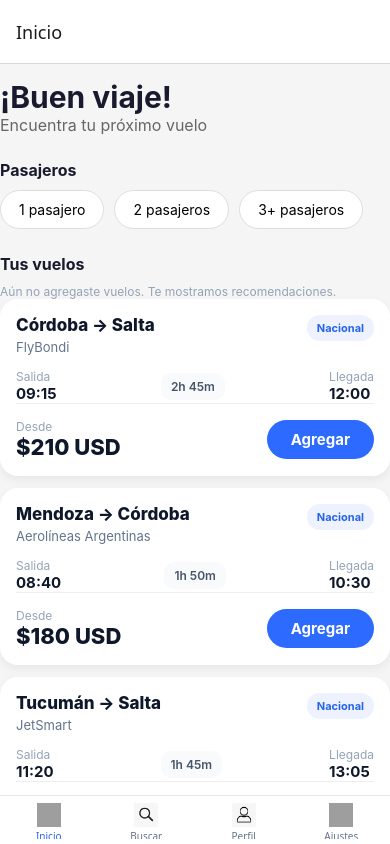
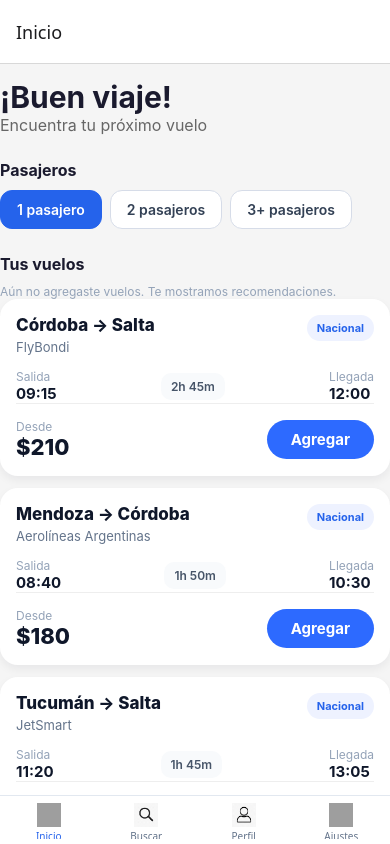
Before and after one commit to juancet01/tronco, a React Native app: screen /Home in a window 390 px wide. Built offline with nearby package versions, Linux system fonts and the light colour scheme; grey boxes are pictures that could not be loaded.

Commit message:
funcionamiento botones(pasa,busca)

```diff
--- /dev/null
+++ b/src/context/TripContext.js
@@ -0,0 +1,37 @@
+import React, { createContext, useContext, useMemo, useState } from 'react';
+
+const TripContext = createContext(null);
+
+export function TripProvider({ children }) {
+  const [savedTrips, setSavedTrips] = useState([]);
+
+  const value = useMemo(
+    () => ({
+      savedTrips,
+      addTrip: (trip) => {
+        setSavedTrips((currentTrips) =>
+          currentTrips.some((item) => item.id === trip.id)
+            ? currentTrips
+            : [...currentTrips, trip]
+        );
+      },
+      removeTrip: (tripId) => {
+        setSavedTrips((currentTrips) => currentTrips.filter((item) => item.id !== tripId));
+      },
+      isTripSaved: (tripId) => savedTrips.some((item) => item.id === tripId),
+    }),
+    [savedTrips]
+  );
+
+  return <TripContext.Provider value={value}>{children}</TripContext.Provider>;
+}
+
+export function useTrips() {
+  const context = useContext(TripContext);
+
+  if (!context) {
+    throw new Error('useTrips debe usarse dentro de TripProvider');
+  }
+
+  return context;
+}
--- a/src/screens/HomeScreen.js
+++ b/src/screens/HomeScreen.js
@@ -1,49 +1,128 @@
 // 1. Abrimos la caja de herramientas
-import React, { useMemo, useState } from 'react';
+import React, { useMemo, useState, useEffect } from 'react'; // <-- NUEVO: añadimos useEffect
 import { View, Text, SafeAreaView, ScrollView, TouchableOpacity } from 'react-native';
 import { homeStyles as styles } from '../../stylos/global.styles';
 import { TRAVEL_DATA } from '../data/travelData';
+import { useTrips } from '../context/TripContext'; // <-- NUEVO (para sincronización)
 
 // 2. Pantalla de INICIO (Solo pasajeros y tarjeta simple)
 export default function HomeScreen() {
   const [savedTrips, setSavedTrips] = useState([]);
+  const [pasajerosSeleccionados, setPasajerosSeleccionados] = useState('1 pasajero');
+
+  // <-- NUEVO: obtenemos funciones y estado global del contexto
+  const { savedTrips: globalTrips, addTrip: addTripGlobal, removeTrip: removeTripGlobal } = useTrips();
+
+  // <-- NUEVO: sincronizar estado local con el global
+  useEffect(() => {
+    setSavedTrips(globalTrips);
+  }, [globalTrips]);
 
   const recommendedTrips = useMemo(() => TRAVEL_DATA.slice(0, 3), []);
   const displayedTrips = savedTrips.length > 0 ? savedTrips : recommendedTrips;
+
+  // <-- NUEVO: función que devuelve el multiplicador según pasajeros
+  const getMultiplicador = () => {
+    if (pasajerosSeleccionados === '1 pasajero') return 1;
+    if (pasajerosSeleccionados === '2 pasajeros') return 2;
+    if (pasajerosSeleccionados === '3+ pasajeros') return 3;
+    return 1; // por defecto
+  };
+
+  // <-- NUEVO: función para formatear precio multiplicado
+  const formatearPrecio = (precioOriginal, multiplicador) => {
+    // Extraer el número del precio (ej. "$200" -> 200)
+    const numero = parseFloat(precioOriginal.replace(/[^0-9.]/g, ''));
+    if (isNaN(numero)) return precioOriginal; // si no es número, devolver igual
+    const total = numero * multiplicador;
+    // Devolver con el mismo formato (ej. "$400")
+    return `$${total}`;
+  };
 
   const handleAddTrip = (trip) => {
     setSavedTrips((currentTrips) => {
       if (currentTrips.some((item) => item.id === trip.id)) {
         return currentTrips;
       }
-
       return [...currentTrips, trip];
     });
+    addTripGlobal(trip); // <-- NUEVO
   };
 
   const handleRemoveTrip = (tripId) => {
     setSavedTrips((currentTrips) => currentTrips.filter((item) => item.id !== tripId));
+    removeTripGlobal(tripId); // <-- NUEVO
   };
 
   return (
-    // El teléfono (SafeAreaView)
     <SafeAreaView style={styles.fondoGeneral}>
-
-      {/* El scroll para bajar */}
       <ScrollView>
-
-        {/* ----- TÍTULOS (cabecera) ----- */}
+        {/* TÍTULOS */}
         <Text style={styles.tituloGrande}>¡Buen viaje!</Text>
         <Text style={styles.tituloMediano}>Encuentra tu próximo vuelo</Text>
 
-        {/* ----- PASAJEROS (SOLO ESTO QUEDA) ----- */}
+        {/* ----- PASAJEROS (TUS BOTONES FUNCIONALES, INTACTOS) ----- */}
         <Text style={styles.tituloSeccion}>Pasajeros</Text>
+        <View style={styles.filaHorizontal}>
+          <TouchableOpacity
+            style={[
+              styles.botonPasajero,
+              pasajerosSeleccionados === '1 pasajero' && styles.botonPasajeroSeleccionado,
+            ]}
+            accessibilityRole="button"
+            accessibilityState={{ selected: pasajerosSeleccionados === '1 pasajero' }}
+            onPress={() => setPasajerosSeleccionados('1 pasajero')}
+          >
+            <Text
+              style={[
+                styles.textoBotonPasajero,
+                pasajerosSeleccionados === '1 pasajero' &&
+                  styles.textoBotonPasajeroSeleccionado,
+              ]}
+            >
+              1 pasajero
+            </Text>
+          </TouchableOpacity>
 
-        {/* Fila horizontal con los 3 botones de pasajeros */}
-        <View style={styles.filaHorizontal}>
-          <View style={styles.botonFalso}><Text>1 pasajero</Text></View>
-          <View style={styles.botonFalso}><Text>2 pasajeros</Text></View>
-          <View style={styles.botonFalso}><Text>3+ pasajeros</Text></View>
+          <TouchableOpacity
+            style={[
+              styles.botonPasajero,
+              pasajerosSeleccionados === '2 pasajeros' && styles.botonPasajeroSeleccionado,
+            ]}
+            accessibilityRole="button"
+            accessibilityState={{ selected: pasajerosSeleccionados === '2 pasajeros' }}
+            onPress={() => setPasajerosSeleccionados('2 pasajeros')}
+          >
+            <Text
+              style={[
+                styles.textoBotonPasajero,
+                pasajerosSeleccionados === '2 pasajeros' &&
+                  styles.textoBotonPasajeroSeleccionado,
+              ]}
+            >
+              2 pasajeros
+            </Text>
+          </TouchableOpacity>
+
+          <TouchableOpacity
+            style={[
+              styles.botonPasajero,
+              pasajerosSeleccionados === '3+ pasajeros' && styles.botonPasajeroSeleccionado,
+            ]}
+            accessibilityRole="button"
+            accessibilityState={{ selected: pasajerosSeleccionados === '3+ pasajeros' }}
+            onPress={() => setPasajerosSeleccionados('3+ pasajeros')}
+          >
+            <Text
+              style={[
+                styles.textoBotonPasajero,
+                pasajerosSeleccionados === '3+ pasajeros' &&
+                  styles.textoBotonPasajeroSeleccionado,
+              ]}
+            >
+              3+ pasajeros
+            </Text>
+          </TouchableOpacity>
         </View>
 
         <Text style={styles.tituloSeccion}>Tus vuelos</Text>
@@ -52,7 +131,12 @@ export default function HomeScreen() {
           <Text style={styles.textoChico}>Aún no agregaste vuelos. Te mostramos recomendaciones.</Text>
         ) : null}
 
-        {displayedTrips.map((trip) => (
+        {displayedTrips.map((trip) => {
+          // <-- NUEVO: calcular multiplicador y precio multiplicado para cada tarjeta
+          const multiplicador = getMultiplicador();
+          const precioMultiplicado = formatearPrecio(trip.price, multiplicador);
+
+          return (
             <View key={trip.id} style={styles.tarjetaSimple}>
               <View style={styles.cardHeader}>
                 <View>
@@ -83,21 +167,24 @@ export default function HomeScreen() {
               <View style={styles.filaPrecioBoton}>
                 <View>
                   <Text style={styles.textoPrecio}>Desde</Text>
-                <Text style={styles.textoPrecioNegrita}>{trip.price}</Text>
+                  <Text style={styles.textoPrecioNegrita}>
+                    {precioMultiplicado} {/* <-- NUEVO: usamos el precio multiplicado */}
+                  </Text>
                 </View>
                 <TouchableOpacity
                   style={savedTrips.some((item) => item.id === trip.id) ? styles.botonRojo : styles.botonAzul}
                   onPress={() => (savedTrips.some((item) => item.id === trip.id) ? handleRemoveTrip(trip.id) : handleAddTrip(trip))}
                 >
-                <Text style={styles.textoBotonBlanco}>{savedTrips.some((item) => item.id === trip.id) ? 'Quitar' : 'Agregar'}</Text>
+                  <Text style={styles.textoBotonBlanco}>
+                    {savedTrips.some((item) => item.id === trip.id) ? 'Quitar' : 'Agregar'}
+                  </Text>
                 </TouchableOpacity>
               </View>
             </View>
-        ))}
+          );
+        })}
 
-        {/* Espacio al final para no quedar pegado */}
         <View style={styles.espaciadorFinal} />
-
       </ScrollView>
     </SafeAreaView>
   );
--- a/src/screens/SearchScreen.js
+++ b/src/screens/SearchScreen.js
@@ -8,15 +8,15 @@ import {
 } from 'react-native';
 import { searchStyles as styles } from '../../stylos/global.styles';
 import { TRAVEL_DATA } from '../data/travelData';
+import { useTrips } from '../context/TripContext';
 
 export default function SearchScreen() {
   const [query, setQuery] = useState('');
+  const { addTrip, removeTrip, isTripSaved } = useTrips();
 
   const filteredData = useMemo(() => {
     const search = query.trim().toLowerCase();
-
     if (!search) return TRAVEL_DATA;
-
     return TRAVEL_DATA.filter(
       (item) =>
         item.title.toLowerCase().includes(search) ||
@@ -53,9 +53,10 @@ export default function SearchScreen() {
             <Text style={styles.emptyText}>Prueba con otra ciudad o aerolínea.</Text>
           </View>
         }
-
-        renderItem={({ item }) => (
-          <TouchableOpacity style={styles.card}>
+        renderItem={({ item }) => {
+          const saved = isTripSaved(item.id);
+          return (
+            <View style={styles.card}>
               <View style={styles.cardHeader}>
                 <View>
                   <Text style={styles.route}>{item.title}</Text>
@@ -85,12 +86,18 @@ export default function SearchScreen() {
                   <Text style={styles.priceLabel}>Desde</Text>
                   <Text style={styles.price}>{item.price}</Text>
                 </View>
-              <TouchableOpacity style={styles.button}>
-                <Text style={styles.buttonText}>Ver vuelo</Text>
+                <TouchableOpacity
+                  style={saved ? styles.buttonRemove : styles.button}
+                  onPress={() => (saved ? removeTrip(item.id) : addTrip(item))}
+                >
+                  <Text style={styles.buttonText}>
+                    {saved ? 'Quitar' : 'Agregar'}
+                  </Text>
                 </TouchableOpacity>
               </View>
-          </TouchableOpacity>
-        )}
+            </View>
+          );
+        }}
       />
     </View>
   );
--- a/stylos/global.styles.js
+++ b/stylos/global.styles.js
@@ -35,6 +35,31 @@ export const homeStyles = StyleSheet.create({
   filaHorizontal: {
     flexDirection: 'row',
     marginBottom: 20,
+  },
+
+  botonPasajero: {
+    backgroundColor: '#FFFFFF',
+    paddingHorizontal: 16,
+    paddingVertical: 10,
+    borderRadius: 12,
+    borderWidth: 1,
+    borderColor: '#D6DCE8',
+    marginRight: 8,
+  },
+
+  botonPasajeroSeleccionado: {
+    backgroundColor: '#2563EB',
+    borderColor: '#2563EB',
+  },
+
+  textoBotonPasajero: {
+    color: '#334155',
+    fontSize: 14,
+    fontWeight: '600',
+  },
+
+  textoBotonPasajeroSeleccionado: {
+    color: '#FFFFFF',
   },
 
   botonFalso: {
@@ -463,4 +488,25 @@ export const settingsStyles = StyleSheet.create({
     fontSize: 17,
     fontWeight: 'bold',
   },
+  botonPasajero: {
+  backgroundColor: '#FFFFFF',
+  paddingHorizontal: 18,
+  paddingVertical: 10,
+  borderRadius: 30,
+  borderWidth: 1,
+  borderColor: '#DDDDDD',
+  marginRight: 10,
+},
+botonPasajeroSeleccionado: {
+  backgroundColor: '#2D6AFF',
+  borderColor: '#2D6AFF',
+},
+textoBotonPasajero: {
+  color: '#333333',
+  fontSize: 14,
+},
+textoBotonPasajeroSeleccionado: {
+  color: '#FFFFFF',
+  fontWeight: 'bold',
+},
 });
```
Also changed, not shown: App.js (+14 -0 lines), compartido.js (added, +34 -0 lines), 1 other file (tests, documents, lock files or other folders). Lines whose indentation alone changed are shown as unchanged.
